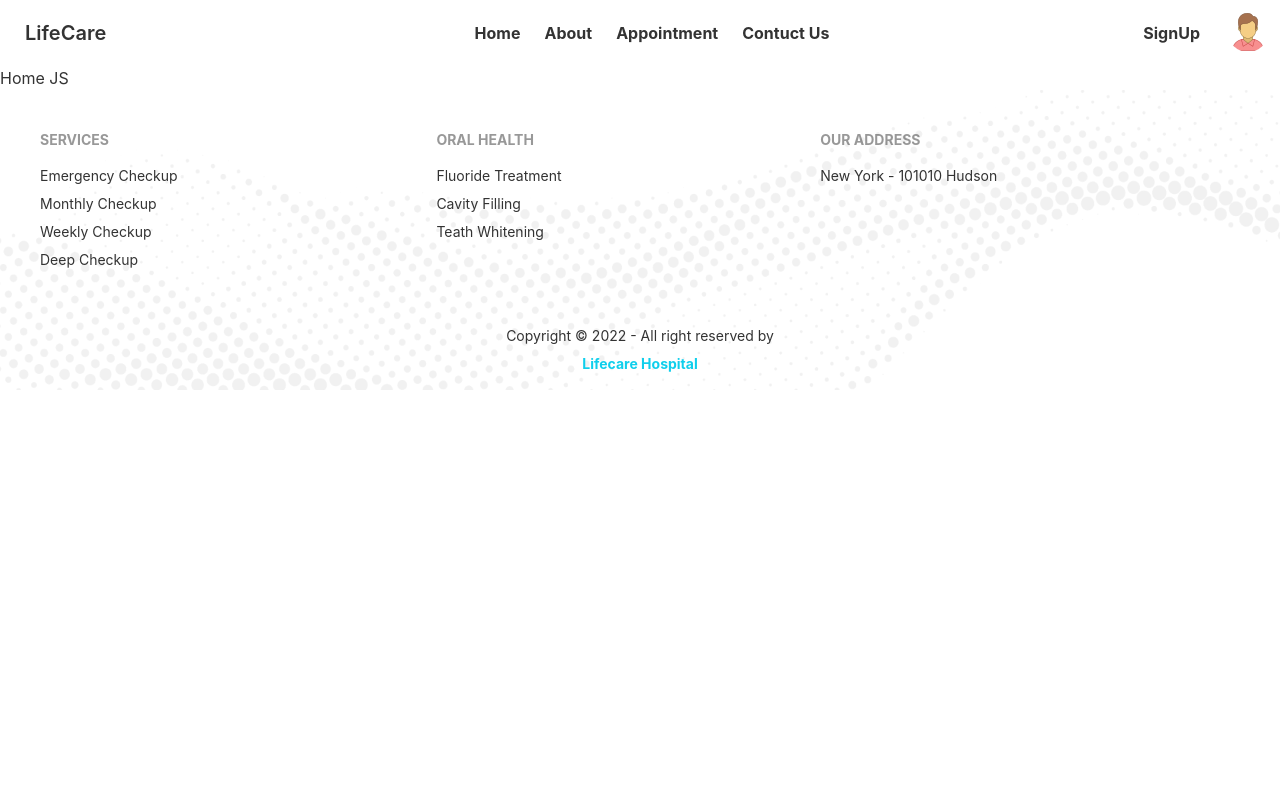
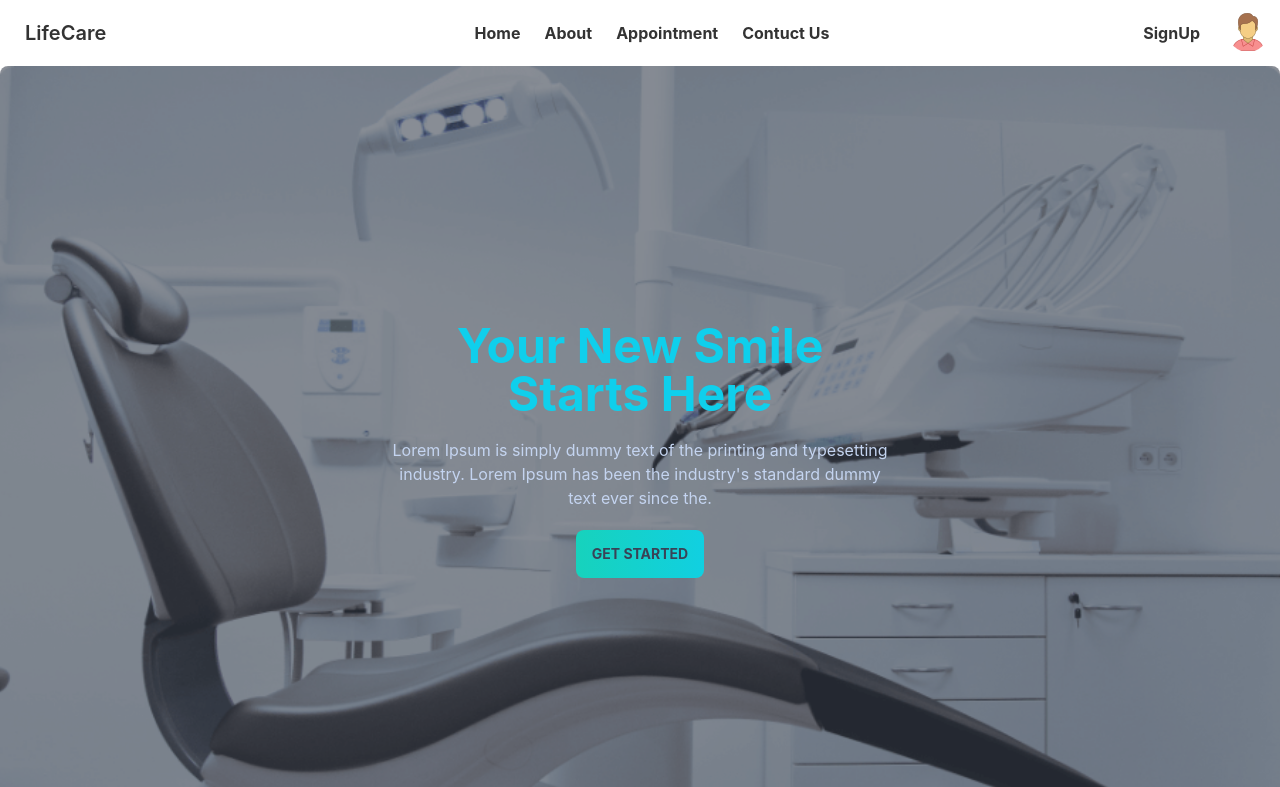
Before and after one commit to Sohel-Developer/lifecare_hospital, a React (Create React App) app: page / in a window 1280 px wide. Shown: the top 787 px of the page. Built offline with nearby package versions, Linux system fonts and the light colour scheme.

Commit message:
Home Page in Banner Feature added

```diff
--- /dev/null
+++ b/src/pages/Home/Banner/Banner.js
@@ -0,0 +1,19 @@
+import React from 'react';
+import Chair from '../../../assets/images/chair.png'
+
+const Banner = () => {
+    return (
+        <div className="hero rounded-lg" style={{ backgroundImage: `url("${Chair}")` }}>
+            <div className="rounded-lg hero-overlay bg-opacity-60"></div>
+            <div className="rounded-lg hero-content text-center py-64 text-neutral-content">
+                <div className="max-w-lg">
+                    <h1 className="mb-5 text-5xl font-bold text-primary">Your New Smile Starts Here</h1>
+                    <p className="mb-5">Lorem Ipsum is simply dummy text of the printing and typesetting industry. Lorem Ipsum has been the industry's standard dummy text ever since the.</p>
+                    <button className="btn border-none font-bold bg-gradient text-accent ">Get Started</button>
+                </div>
+            </div>
+        </div>
+    );
+};
+
+export default Banner;
--- a/src/pages/Home/Home/Home.js
+++ b/src/pages/Home/Home/Home.js
@@ -1,9 +1,11 @@
 import React from 'react';
+import Banner from '../Banner/Banner';
 
 const Home = () => {
     return (
         <div>
-            <h1>Home JS</h1>
+            {/* Banner Component */}
+            <Banner />
         </div>
     );
 };
--- a/src/sharead/Navbar/Navbar.js
+++ b/src/sharead/Navbar/Navbar.js
@@ -10,7 +10,8 @@ const Navbar = () => {
         <li><Link className='ml-6 p-0 bg-none bg-transparent hover:text-primary font-bold' to={'/contuct'}>Contuct Us</Link></li>
     </>
     return (
-        <div className="navbar bg-base-100">
+
+        <div className="navbar  bg-base-100">
             <div className="navbar-start">
                 <div className="dropdown">
                     <label tabIndex={0} className="btn btn-ghost lg:hidden">
@@ -42,6 +43,7 @@ const Navbar = () => {
                 </div>
             </div>
         </div>
+
     );
 };
 
```
